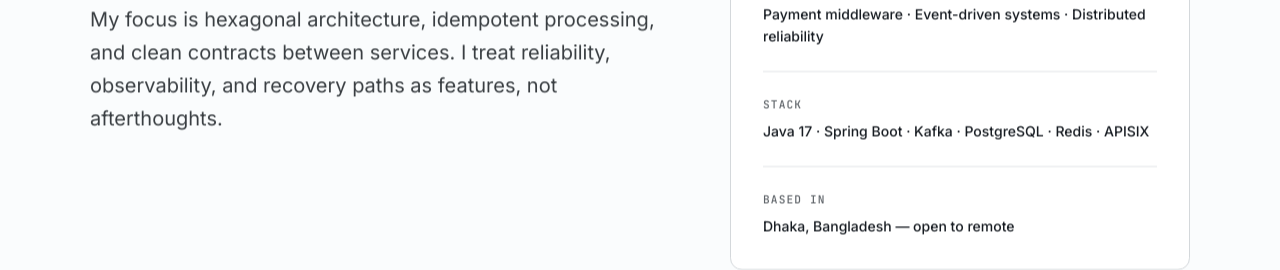
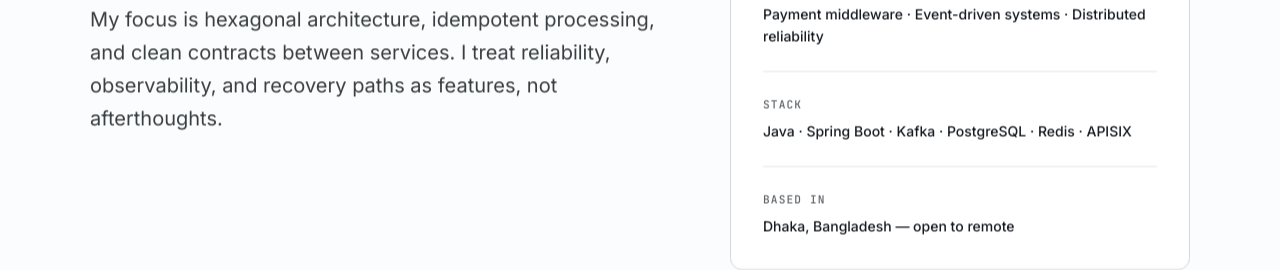
Before and after one commit to samratalamshanto/portfolio, a React (Vite) app: page / in a window 1280 px wide. Shown: the part 1440-1710 px from the top of the page. Built offline with nearby package versions, Linux system fonts and the light colour scheme.

Commit message:
content(about): Java instead of Java 17
Unversioned 'Java' — work spans Java 17 through 25.

```diff
--- a/src/components/About/About.jsx
+++ b/src/components/About/About.jsx
@@ -14,7 +14,7 @@ export default function About({ index }) {
   const FACTS = [
     { dt: "Currently", dd: currentRole() },
     { dt: "Focus", dd: "Payment middleware · Event-driven systems · Distributed reliability" },
-    { dt: "Stack", dd: "Java 17 · Spring Boot · Kafka · PostgreSQL · Redis · APISIX" },
+    { dt: "Stack", dd: "Java · Spring Boot · Kafka · PostgreSQL · Redis · APISIX" },
     { dt: "Based in", dd: "Dhaka, Bangladesh — open to remote" },
   ];
   const headerRef = useReveal();
```
